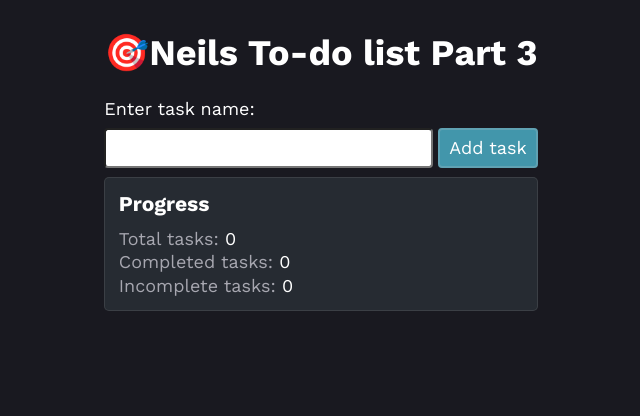
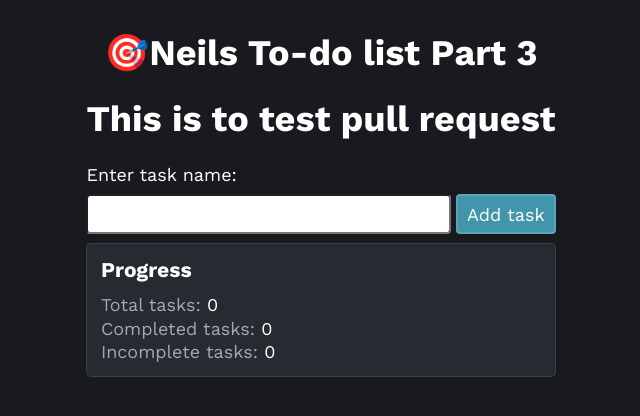
Before and after one commit to MelnusFlashback/qaLab6, a website built with webpack: page src/index.html in a window 1280 px wide. Shown: the whole page, without its empty margins (319-959 px from the left). Built offline with nearby package versions, Linux system fonts and the light colour scheme.

Commit message:
Update index.html
test pull request annotation

```diff
--- a/src/index.html
+++ b/src/index.html
@@ -10,6 +10,7 @@
 <body>
   <main>
     <h1>🎯Neils To-do list Part 3</h1>
+    <h1> This is to test pull request</h1>
     <form id="task-form">
       <label for="input-task-name">Enter task name:</label>
       <div>
```
